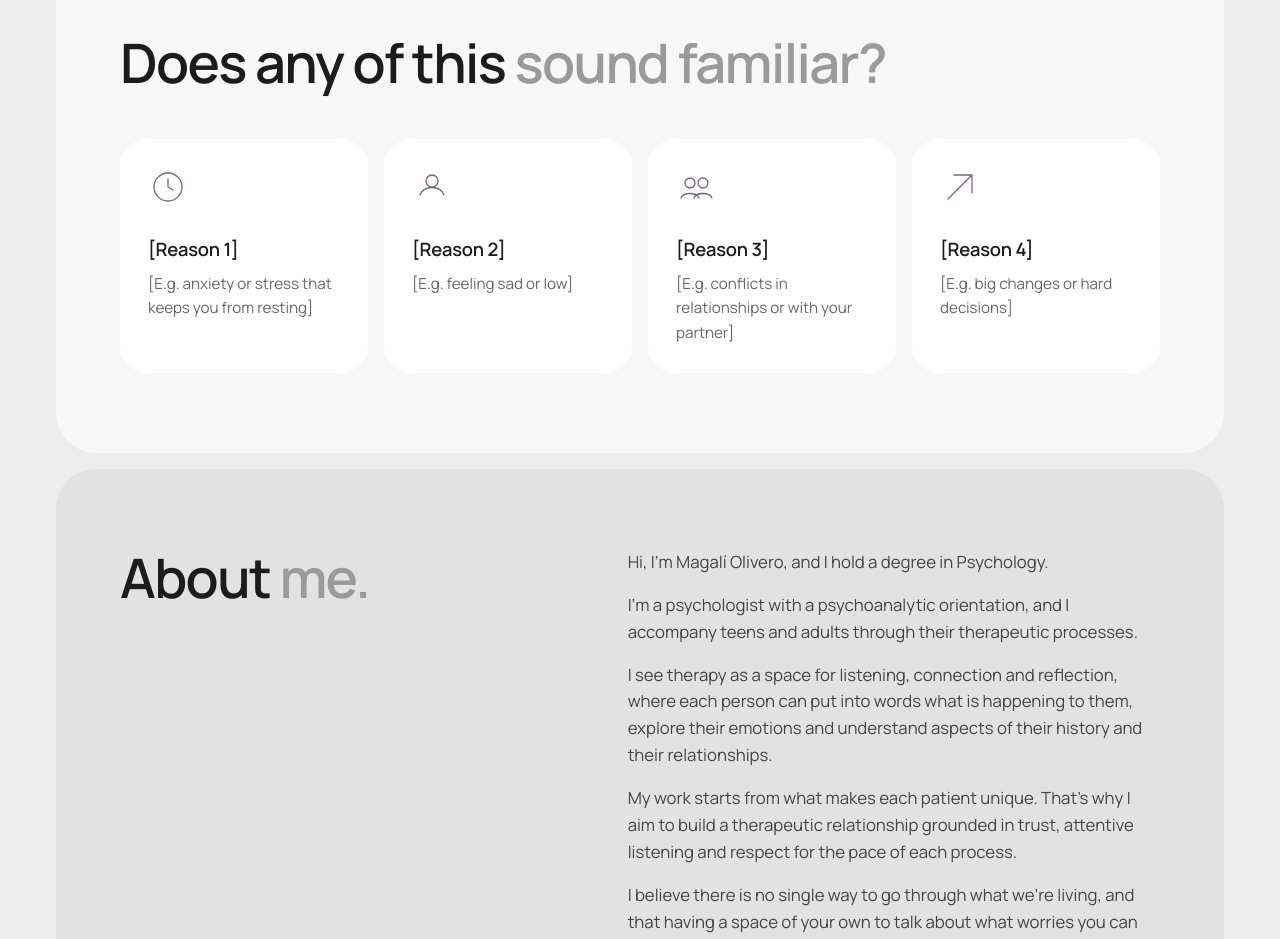
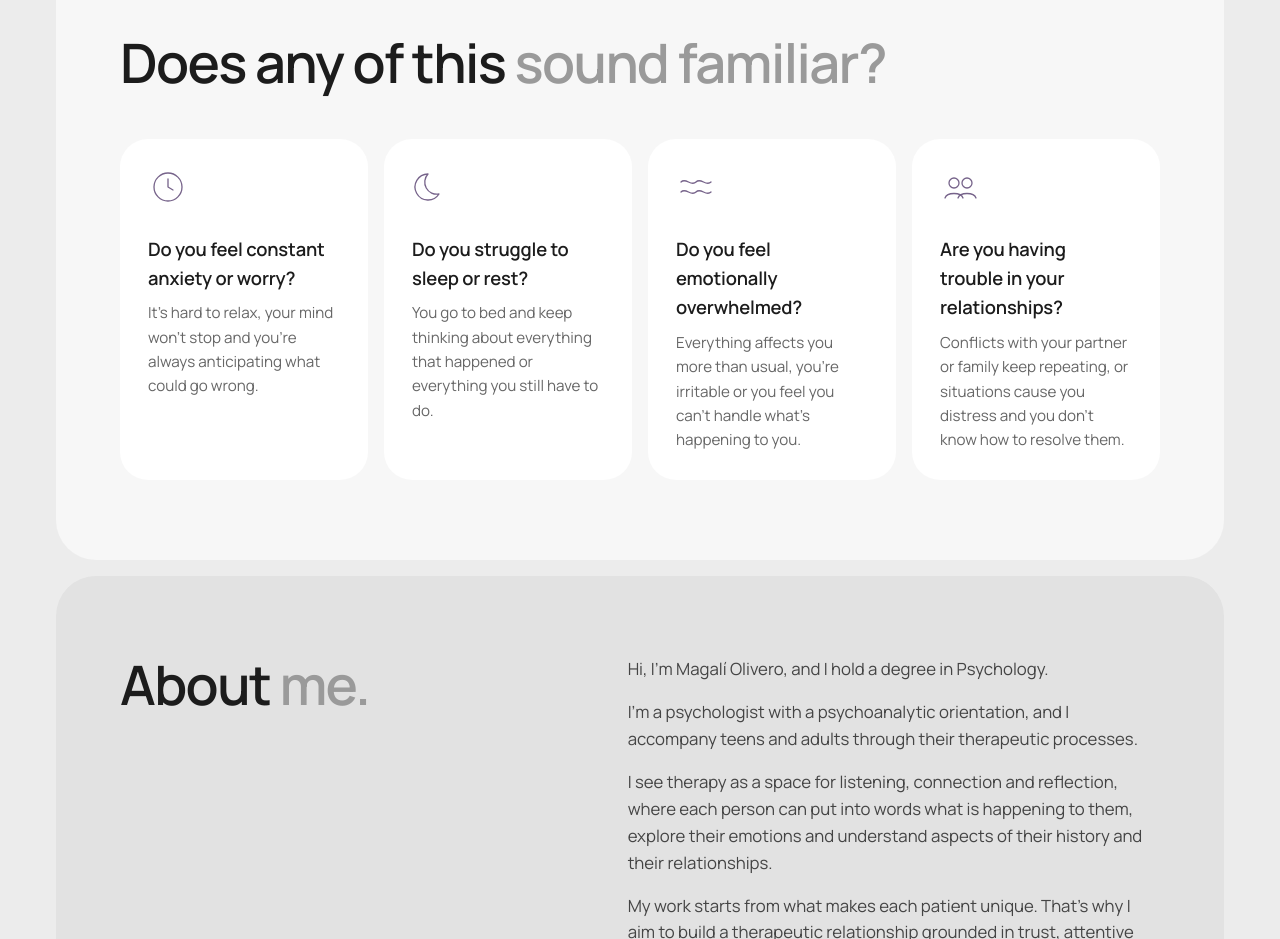
Before and after one commit to mateoolivero/landing-page-magali-olivero, a plain HTML site: page docs/index.html in a window 1280 px wide. Shown: the part 1100-2039 px from the top of the page. Drawn offline with Linux system fonts and the light colour scheme.

Commit message:
Completa la sección ¿Te pasa algo de esto?
Carga los cuatro motivos de consulta en español, inglés y portugués, con
íconos acordes. Las grillas de 4 tarjetas pasan a 1, 2 o 4 columnas para
que no quede una tarjeta sola en la última fila.

Co-Authored-By: Claude Opus 5.5 <noreply@anthropic.com>

```diff
--- a/docs/css/styles.css
+++ b/docs/css/styles.css
@@ -89,7 +89,10 @@ h1 .eyebrow { font-size: .85rem; font-weight: 500; letter-spacing: 0; line-heigh
 .chips { display: flex; flex-wrap: wrap; justify-content: center; gap: 12px 40px; padding: 8px 0; color: var(--color-muted); font-weight: 600; font-size: 1.05rem; letter-spacing: -.01em; }
 
 /* Grilla de íconos */
-.grid-4 { list-style: none; padding: 0; margin: 48px 0 0; display: grid; gap: 16px; grid-template-columns: repeat(auto-fit, minmax(230px, 1fr)); }
+.grid-4 { list-style: none; padding: 0; margin: 48px 0 0; display: grid; gap: 16px; grid-template-columns: 1fr; }
+/* Las listas tienen 4 tarjetas: 1, 2 o 4 columnas, para que nunca quede una sola abajo */
+@media (min-width: 600px) { .grid-4 { grid-template-columns: repeat(2, 1fr); } }
+@media (min-width: 1150px) { .grid-4 { grid-template-columns: repeat(4, 1fr); } }
 .grid-4 li { background: #fff; border-radius: var(--radius-lg); padding: 28px; }
 .block.alt .grid-4 li { background: var(--color-block); }
 .grid-4 h3 { font-size: 1.15rem; font-weight: 600; letter-spacing: -.01em; margin: 20px 0 8px; }
--- a/docs/index.html
+++ b/docs/index.html
@@ -148,19 +148,19 @@
       <ul class="grid-4">
         <li>
           <svg class="icon" viewBox="0 0 40 40" aria-hidden="true"><circle cx="20" cy="20" r="14"/><path d="M20 12v8l5 3"/></svg>
-          <h3 data-i18n="reasons.1.t">[Motivo 1]</h3><p data-i18n="reasons.1.d">[Ej.: ansiedad o estrés que no te deja descansar]</p>
+          <h3 data-i18n="reasons.1.t">¿Sentís ansiedad o preocupación constante?</h3><p data-i18n="reasons.1.d">Te cuesta relajarte, tu cabeza no para y siempre estás anticipando lo que puede salir mal.</p>
         </li>
         <li>
-          <svg class="icon" viewBox="0 0 40 40" aria-hidden="true"><path d="M8 28c4-10 20-10 24 0"/><circle cx="20" cy="14" r="6"/></svg>
-          <h3 data-i18n="reasons.2.t">[Motivo 2]</h3><p data-i18n="reasons.2.d">[Ej.: momentos de tristeza o desánimo]</p>
+          <svg class="icon" viewBox="0 0 40 40" aria-hidden="true"><path d="M27 27A12 12 0 0 1 16 7a13 13 0 1 0 11 20z"/></svg>
+          <h3 data-i18n="reasons.2.t">¿Te cuesta dormir o descansar?</h3><p data-i18n="reasons.2.d">Te acostás y seguís pensando en todo lo que pasó o en lo que tenés pendiente.</p>
+        </li>
+        <li>
+          <svg class="icon" viewBox="0 0 40 40" aria-hidden="true"><path d="M5 15c5-5 10 5 15 0s10 5 15 0M5 25c5-5 10 5 15 0s10 5 15 0"/></svg>
+          <h3 data-i18n="reasons.3.t">¿Te sentís desbordado/a emocionalmente?</h3><p data-i18n="reasons.3.d">Todo te afecta más de lo habitual, estás irritable o sentís que no podés manejar lo que te pasa.</p>
         </li>
         <li>
           <svg class="icon" viewBox="0 0 40 40" aria-hidden="true"><circle cx="14" cy="16" r="5"/><circle cx="27" cy="16" r="5"/><path d="M5 31c2-6 16-6 18 0M18 31c2-6 16-6 18 0"/></svg>
-          <h3 data-i18n="reasons.3.t">[Motivo 3]</h3><p data-i18n="reasons.3.d">[Ej.: conflictos en vínculos o en la pareja]</p>
-        </li>
-        <li>
-          <svg class="icon" viewBox="0 0 40 40" aria-hidden="true"><path d="M8 32 32 8M14 8h18v18"/></svg>
-          <h3 data-i18n="reasons.4.t">[Motivo 4]</h3><p data-i18n="reasons.4.d">[Ej.: cambios o decisiones difíciles]</p>
+          <h3 data-i18n="reasons.4.t">¿Tenés dificultades en tus relaciones?</h3><p data-i18n="reasons.4.d">Se repiten conflictos de pareja, familiares o situaciones que te generan malestar y no sabés cómo resolverlas.</p>
         </li>
       </ul>
     </section>
--- a/docs/js/i18n.js
+++ b/docs/js/i18n.js
@@ -27,14 +27,14 @@ const TRANSLATIONS = {
     "chip.online": "Online",
 
     "reasons.title": "Does any of this <span class=\"muted\">sound familiar?</span>",
-    "reasons.1.t": "[Reason 1]",
-    "reasons.1.d": "[E.g. anxiety or stress that keeps you from resting]",
-    "reasons.2.t": "[Reason 2]",
-    "reasons.2.d": "[E.g. feeling sad or low]",
-    "reasons.3.t": "[Reason 3]",
-    "reasons.3.d": "[E.g. conflicts in relationships or with your partner]",
-    "reasons.4.t": "[Reason 4]",
-    "reasons.4.d": "[E.g. big changes or hard decisions]",
+    "reasons.1.t": "Do you feel constant anxiety or worry?",
+    "reasons.1.d": "It's hard to relax, your mind won't stop and you're always anticipating what could go wrong.",
+    "reasons.2.t": "Do you struggle to sleep or rest?",
+    "reasons.2.d": "You go to bed and keep thinking about everything that happened or everything you still have to do.",
+    "reasons.3.t": "Do you feel emotionally overwhelmed?",
+    "reasons.3.d": "Everything affects you more than usual, you're irritable or you feel you can't handle what's happening to you.",
+    "reasons.4.t": "Are you having trouble in your relationships?",
+    "reasons.4.d": "Conflicts with your partner or family keep repeating, or situations cause you distress and you don't know how to resolve them.",
 
     "about.title": "About <span class=\"muted\">me.</span>",
     "about.p1": "Hi, I'm Magalí Olivero, and I hold a degree in Psychology.",
@@ -113,14 +113,14 @@ const TRANSLATIONS = {
     "chip.online": "Online",
 
     "reasons.title": "Você se identifica <span class=\"muted\">com algo disso?</span>",
-    "reasons.1.t": "[Motivo 1]",
-    "reasons.1.d": "[Ex.: ansiedade ou estresse que não te deixam descansar]",
-    "reasons.2.t": "[Motivo 2]",
-    "reasons.2.d": "[Ex.: momentos de tristeza ou desânimo]",
-    "reasons.3.t": "[Motivo 3]",
-    "reasons.3.d": "[Ex.: conflitos nos relacionamentos ou no casal]",
-    "reasons.4.t": "[Motivo 4]",
-    "reasons.4.d": "[Ex.: mudanças ou decisões difíceis]",
+    "reasons.1.t": "Você sente ansiedade ou preocupação constante?",
+    "reasons.1.d": "É difícil relaxar, sua cabeça não para e você está sempre antecipando o que pode dar errado.",
+    "reasons.2.t": "Você tem dificuldade para dormir ou descansar?",
+    "reasons.2.d": "Você se deita e continua pensando em tudo o que aconteceu ou no que ainda tem para fazer.",
+    "reasons.3.t": "Você se sente emocionalmente sobrecarregado/a?",
+    "reasons.3.d": "Tudo te afeta mais do que o normal, você está irritado/a ou sente que não consegue lidar com o que está acontecendo.",
+    "reasons.4.t": "Você tem dificuldades nos seus relacionamentos?",
+    "reasons.4.d": "Conflitos com o parceiro ou a família se repetem, ou situações te causam mal-estar e você não sabe como resolvê-las.",
 
     "about.title": "Sobre <span class=\"muted\">mim.</span>",
     "about.p1": "Olá, sou Magalí Olivero, graduada em Psicologia.",
```
